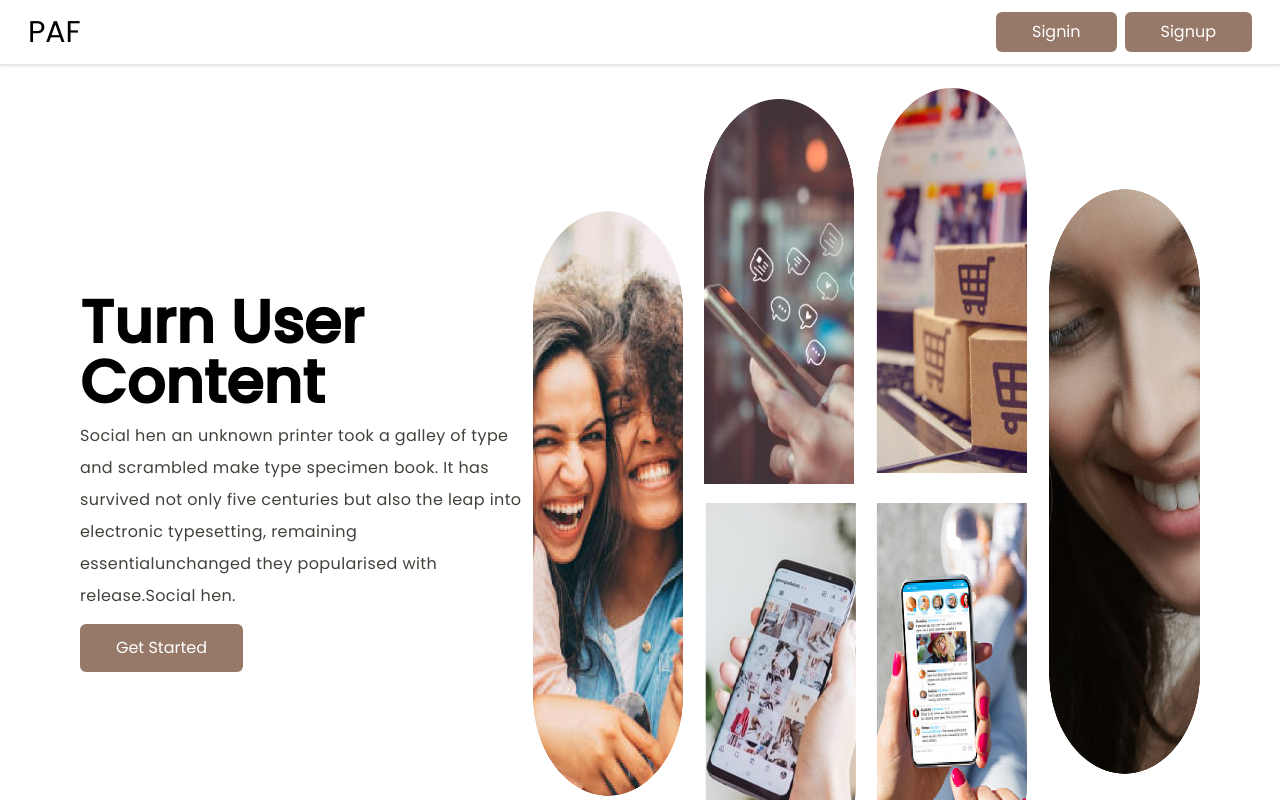
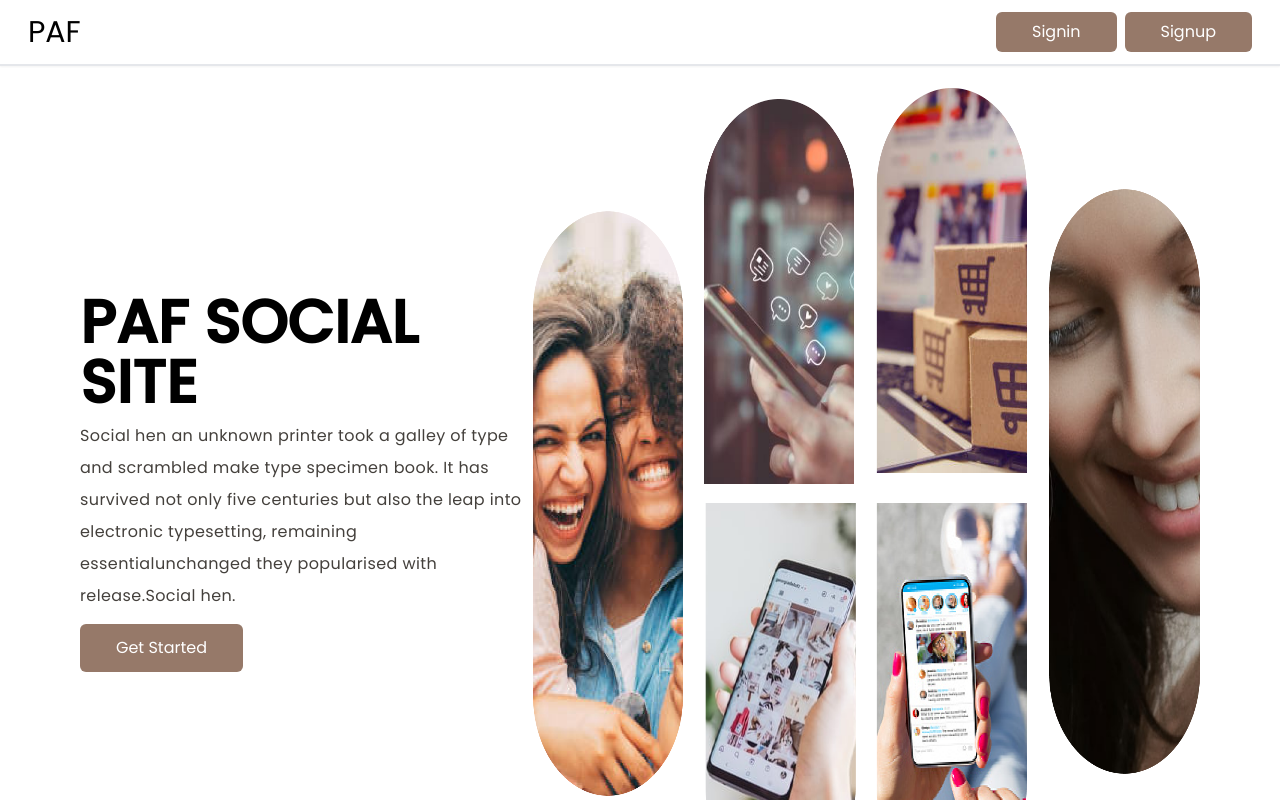
Before and after one commit to f-deniyi/NGO, a React (Create React App) app: page / in a window 1280 px wide. Shown: the top 800 px of the page. Built offline with nearby package versions, Linux system fonts and the light colour scheme.

Commit message:
changed hero text

```diff
--- a/src/views/Home.js
+++ b/src/views/Home.js
@@ -22,7 +22,7 @@ const Home = () => {
                         <h1 className='text-3xl text-center md:text-left md:text-6xl font-extrabold mb-2'
 
                         >
-                            Turn User Content
+                            PAF SOCIAL SITE
                         </h1>
                         <p className='mb-3 tracking-wide text-stone-700'
                             style={{
```
